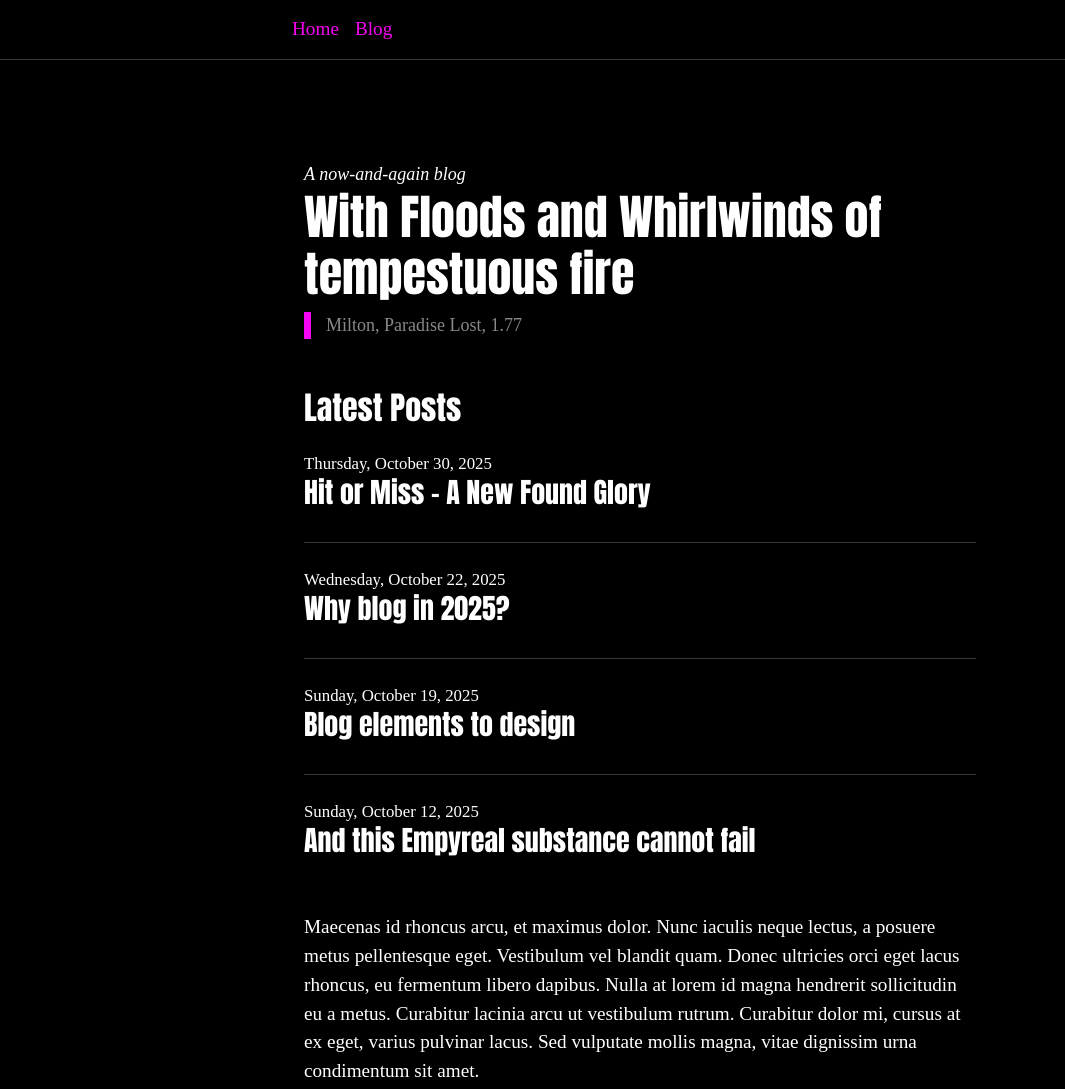
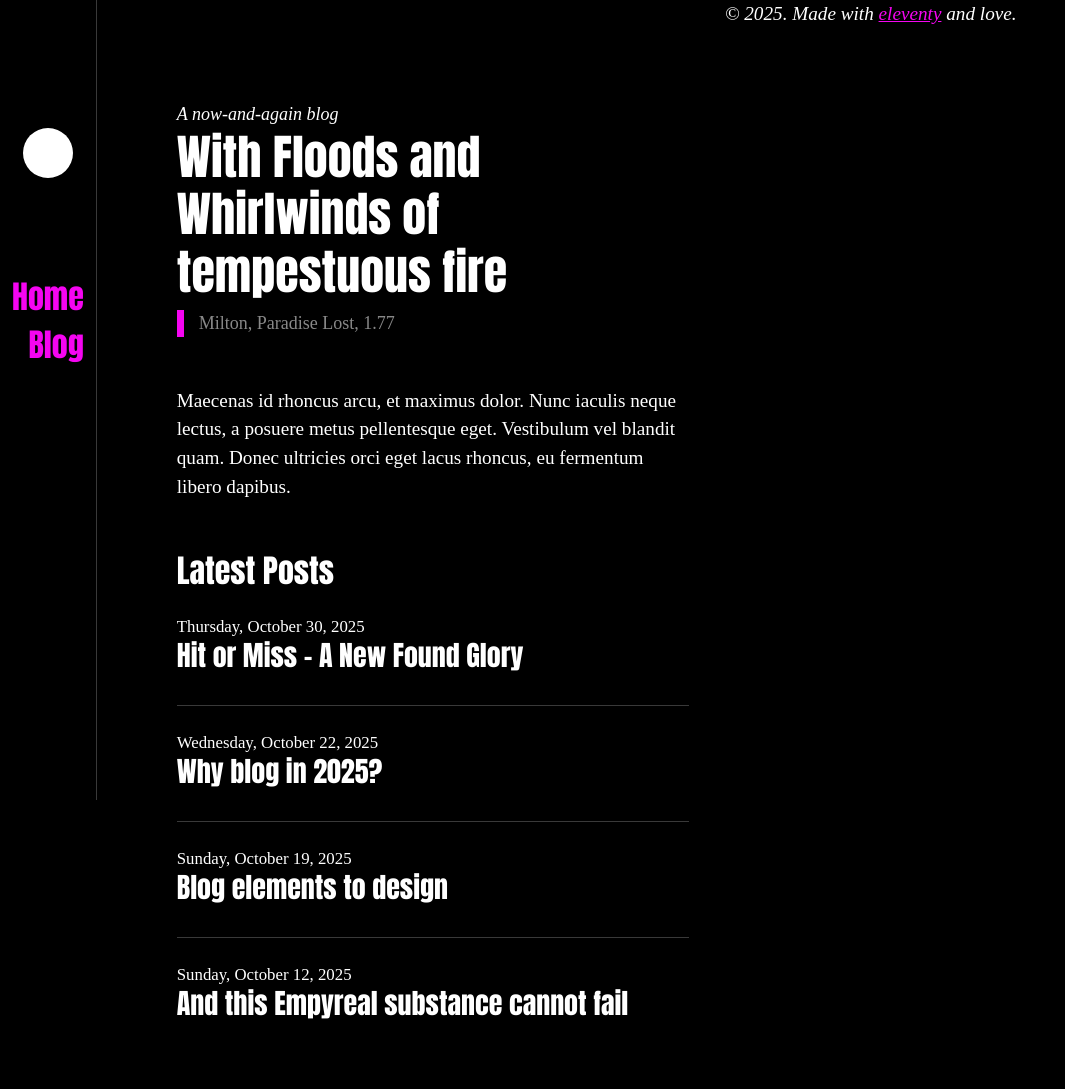
Before and after one commit to ianderthal/test-neocities, an Eleventy site: page src/index.njk in a window 1280 px wide. Shown: the top 1089 px of the page, without its empty margins (0-1065 px from the left). Built offline with nearby package versions, Linux system fonts and the light colour scheme; Eleventy itself is replaced by a stand-in of ours; files that its build step writes are made by us from their sources; a web font is replaced by a local one.

Commit message:
layout updates

```diff
--- a/src/_includes/base.njk
+++ b/src/_includes/base.njk
@@ -10,116 +10,22 @@
     <link href="https://fonts.googleapis.com/css2?family=Anton&family=Sorts+Mill+Goudy:ital@0;1&display=swap" rel="stylesheet">
     <link rel="stylesheet" type="text/css" href="{{ '/assets/css/main.css' | url }}">
     <style type="text/css">
-      body {
-        font-size: 1.2rem;
-        font-family: "Sorts Mill Goudy", serif;
-      }
-      .blogpost h2,
-      .blogpost h3 {
-        margin-top: 50px;
-      }
-      .anton-regular, h2 {
-        font-family: "Anton", sans-serif;
-        font-weight: 400;
-        font-style: normal;
-      }
-      .sorts-mill-goudy-regular {
-        font-family: "Sorts Mill Goudy", serif;
-        font-weight: 400;
-        font-style: normal;
-      }
 
-      .sorts-mill-goudy-regular-italic {
-        font-family: "Sorts Mill Goudy", serif;
-        font-weight: 400;
-        font-style: italic;
-      }
-      .heading {
-        font-size: 48px;
-      }
-      .citation {
-        color: #888888ff;
-        font-size: 18px;
-        border-left: 7px solid #f505f1ff;
-        padding-left: 15px;
-      }
-      .tagline {
-        border-top: 1px solid #393939ff;
-        border-bottom: 1px solid #393939ff;
-        /* color: #f505f1ff; */
-        font-size: 24px;
-        padding: 20px 0;
-      }
-      a, a:link {
-        color: #f505f1ff;
-      }
-      a:hover,
-      a:active {
-        text-decoration: none;
-      }
-      .thing {
-        border-bottom: 1px solid #393939ff;
-      }
-      nav {
-        position: sticky;
-        top: 0;
-        z-index: 1000;
-        background-color: #000;
-      }
-      nav ul {
-        list-style: none;
-        margin: 0;
-        padding: 15px 0;
-        display: flex;
-        gap: 1rem;
-      }
-      nav li a {
-        text-decoration: none;
-        font-weight: 500;
-      }
-      nav li a:hover {
-        text-decoration: underline;
-      }
-      figure {
-        border-left: 3px solid #f505f1ff;
-        padding: 20px 40px 10px 50px;
-        margin: 40px 0;
-      }
-      blockquote {
-        font-size: 30px;
-        font-weight: 700;
-      }
-      blockquote p {
-        line-height: 30px;
-      }
-      .style1{
-        position: relative;
-      }
-      .style1:before {
-        content: "“";
-        font-family: serif;
-        font-size: 4.5rem;
-        left: 10px;
-        position: absolute;
-        top: -20px;
-      }
-      @media (min-width: 768px) {
-        .container {
-          max-width: 720px;
-        }
-      }
     </style>
   </head>
-  <body class="text-white" style="background-color: #000;">
-    <nav class="thing">
-      <div class="container">
-        <ul>
+  <body class="text-white d-flex mx-auto" style="background-color:#000;max-width: 80rem;">
+    <div class="nav-container">
+      <div class="avatar mx-auto"></div>
+      <nav class="container">
+        <ul class="anton-regular text-end fs-2">
           <li><a href="/index">Home</a></li>
+          {# <li><a href="/blog">About</a></li> #}
           <li><a href="/blog">Blog</a></li>
+          {# <li><a href="/blog">Contact</a></li> #}
         </ul>
-      </div>
-    </nav>
-    <main class="container px-4">
+      </nav>
+    </div>
+    <main class="container" style="padding-left: 5rem;">
 
       <div class="mt-5">
       {% block content %}
@@ -130,7 +36,7 @@
       <h2 class="sorts-mill-goudy-regular-italic mt-5 tagline">I make things for the internet, displayed on little squares of glass everyone carries in their pockets.</h2>
 
     </main>
-    <footer class="container px-4" style="margin-top: 60px;">
+    <footer class="container px-4">
       <p class="sorts-mill-goudy-regular-italic">© 2025. Made with <a href="https://www.11ty.dev/">eleventy</a> and love.</p>
     </footer>
   </body>
--- a/src/assets/css/main.css
+++ b/src/assets/css/main.css
@@ -1,3 +1,111 @@
+  body {
+    font-size: 1.2rem;
+    font-family: "Sorts Mill Goudy", serif;
+  }
+  .blogpost h2,
+  .blogpost h3 {
+    margin-top: 50px;
+  }
+  .anton-regular, h2 {
+    font-family: "Anton", sans-serif;
+    font-weight: 400;
+    font-style: normal;
+  }
+  .sorts-mill-goudy-regular {
+    font-family: "Sorts Mill Goudy", serif;
+    font-weight: 400;
+    font-style: normal;
+  }
+
+  .sorts-mill-goudy-regular-italic {
+    font-family: "Sorts Mill Goudy", serif;
+    font-weight: 400;
+    font-style: italic;
+  }
+  .heading {
+    font-size: 48px;
+  }
+  .citation {
+    color: #888888ff;
+    font-size: 18px;
+    border-left: 7px solid #f505f1ff;
+    padding-left: 15px;
+  }
+  .tagline {
+    border-top: 1px solid #393939ff;
+    border-bottom: 1px solid #393939ff;
+    font-size: 24px;
+    padding: 20px 0;
+  }
+  a, a:link {
+    color: #f505f1ff;
+  }
+  a:hover,
+  a:active {
+    text-decoration: none;
+  }
+  nav {
+    /* position: sticky;
+    top: 0;
+    z-index: 1000;
+    background-color: #000; */
+  }
+  nav ul {
+    list-style: none;
+    margin: 0;
+    padding: 15px 0;
+    gap: 1rem;
+  }
+  nav li a {
+    text-decoration: none;
+    font-weight: 500;
+  }
+  nav li a:hover {
+    text-decoration: underline;
+  }
+  figure {
+    border-left: 3px solid #f505f1ff;
+    padding: 20px 40px 10px 50px;
+    margin: 40px 0;
+  }
+  blockquote {
+    font-size: 30px;
+    font-weight: 700;
+  }
+  blockquote p {
+    line-height: 30px;
+  }
+  .style1{
+    position: relative;
+  }
+  .style1:before {
+    content: "“";
+    font-family: serif;
+    font-size: 4.5rem;
+    left: 10px;
+    position: absolute;
+    top: -20px;
+  }
+  @media (min-width: 768px) {
+    .container {
+      max-width: 768px;
+    }
+  }
 .bloglist li:not(:last-child) {
   border-bottom: 1px solid #393939ff;
 }
+.avatar {
+  height:50px;
+  width:50px;
+  border-radius:25px;
+  background-color:#fff;
+  margin:8rem 0 5rem 0;
+}
+.nav-container {
+  width:10rem;
+  height:100vh;
+  position:sticky;
+  left:0;
+  top:0;
+  border-right:1px solid #393939ff;
+}
--- a/src/index.njk
+++ b/src/index.njk
@@ -2,9 +2,8 @@
 layout: "index.njk"
 title: "With Floods and Whirlwinds of tempestuous fire"
 ---
+<p style="margin-bottom:50px;"> Maecenas id rhoncus arcu, et maximus dolor. Nunc iaculis neque lectus, a posuere metus pellentesque eget. Vestibulum vel blandit quam. Donec ultricies orci eget lacus rhoncus, eu fermentum libero dapibus.</p>
 
 <h2>Latest Posts</h2>
 
 {% include "bloglist.njk" %}
-
-<p> Maecenas id rhoncus arcu, et maximus dolor. Nunc iaculis neque lectus, a posuere metus pellentesque eget. Vestibulum vel blandit quam. Donec ultricies orci eget lacus rhoncus, eu fermentum libero dapibus. Nulla at lorem id magna hendrerit sollicitudin eu a metus. Curabitur lacinia arcu ut vestibulum rutrum. Curabitur dolor mi, cursus at ex eget, varius pulvinar lacus. Sed vulputate mollis magna, vitae dignissim urna condimentum sit amet. </p>
```
Also changed, not shown: src/blog/hit-or-miss.md (+6 -2 lines), 7 other files.
